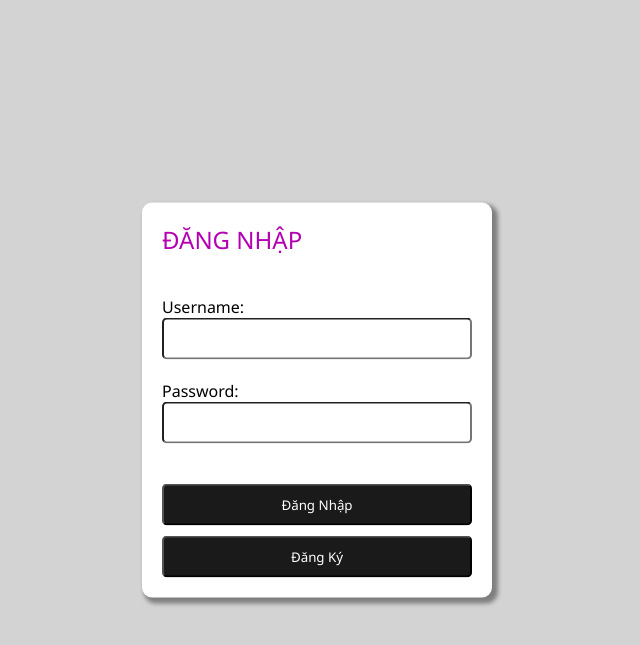
After one commit to vinhpham77/fashion-shop-web, a PHP site: page /FormDangNhap.php in a window 1280 px wide. The commit adds this page. Shown: the top 645 px of the page, without its empty margins (323-963 px from the left). Run offline with PHP 8.4, Linux system fonts and the light colour scheme.

Commit message:
dangnhap

```diff
--- /dev/null
+++ b/FormDangNhap.php
@@ -0,0 +1,17 @@
+<!DOCTYPE html>
+<html>
+<head>
+<meta http-equiv="Content-Type" content="text/html; charset=UTF-8">
+<link rel="stylesheet" href="style/base.css">
+<link rel="stylesheet" href="style/xuly.css"/>
+</head>
+<body>
+    <form method="post" action="" class="object--bordered dangnhap">
+        <h2>Đăng Nhập</h2>
+        <div class="user">Username: <input type="text" name="username" value="" required></div>
+        <div class="pass">Password: <input type="password" name="password" value="" required/></div>
+        <div class="btdangnhap"><input type="submit" name="dangky" class="login" value="Đăng Nhập"/></div>
+        <div class="btdangky"><input type="submit" name="dangky" class="register" value="Đăng Ký"></div>
+    </form>
+</body>
+</html>
--- a/style/xuly.css
+++ b/style/xuly.css
@@ -1,14 +1,60 @@
-.form {
- width: 300px;
- border: 1px solid green;
- padding: 20px;
- margin: 0 auto;
- font-weight: 700px;
+.dangnhap {
+	width: 350px;
+	/* border: 1px solid green; */
+	box-shadow: 4px 4px 4px 2px rgba(0, 0, 0, 0.4);
+	padding: 20px;
+	border-radius: 10px;
 }
-.form input {
- width: 100%;
- padding: 10px 0;
+h2{
+	text-transform: uppercase;
+	color: #b300b3;
+	font-weight: 500;
+}
+.dangnhap input {
+	padding: 10px 0;
+	width: 100%;
+	border-radius: 5px;
 }
 .login{
 	margin-top:10px;
 }
+.user {
+	margin-top: 40px;
+}
+.pass {
+	margin-top: 20px;
+}
+.btdangnhap {
+	margin-top: 30px;
+}
+.btdangnhap>input{
+	background-color: #1a1a1a;
+	color: #ffffff;
+}
+.btdangnhap>input:hover{
+	background-color: #a3c2c2;
+	color: #1a1a1a;
+	border: 2px solid #001a00;
+}
+.btdangky {
+	margin-top: 10px;
+}
+.btdangky>input{
+	background-color: #1a1a1a;
+	color: #ffffff;
+}
+.btdangky>input:hover{
+	background-color: #a3c2c2;
+	color: #1a1a1a;
+	border: 2px solid #001a00;
+}
+.dangnhap{
+	position: absolute;
+	transform: translate(-50%, -50%);
+	left: 50%;
+	top:50%;
+	background-color: white;
+}
+body{
+	background-color: #D3D3D3;
+}
```
Also changed, not shown: FromDn.php (deleted, +0 -21 lines), js/giohang-sukien.js (line endings or trailing spaces).
